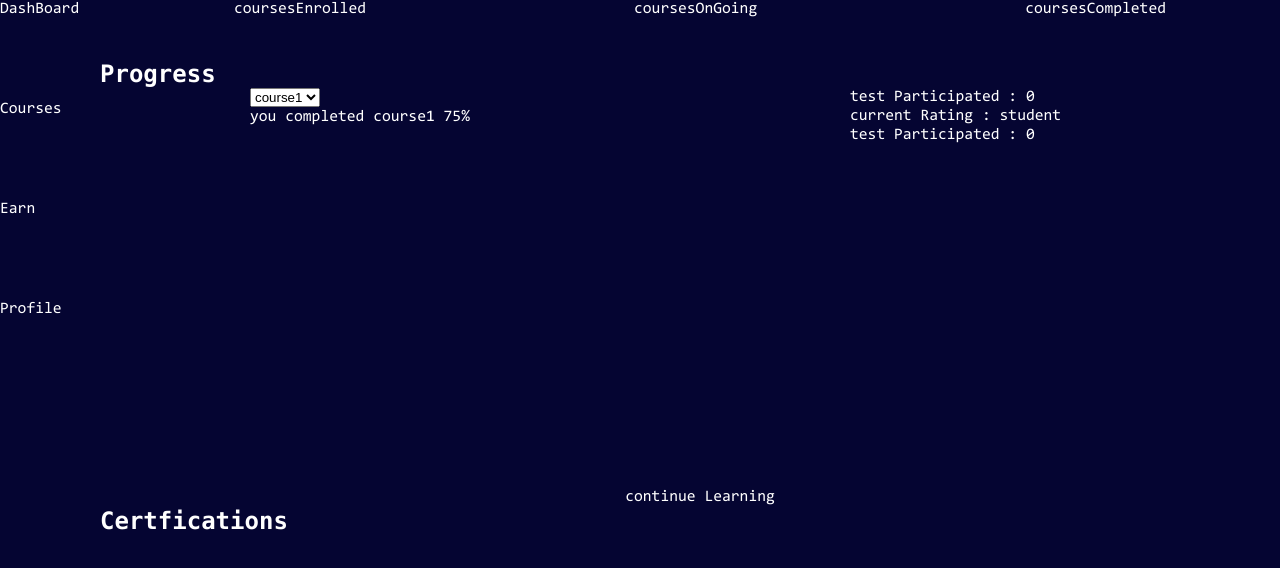
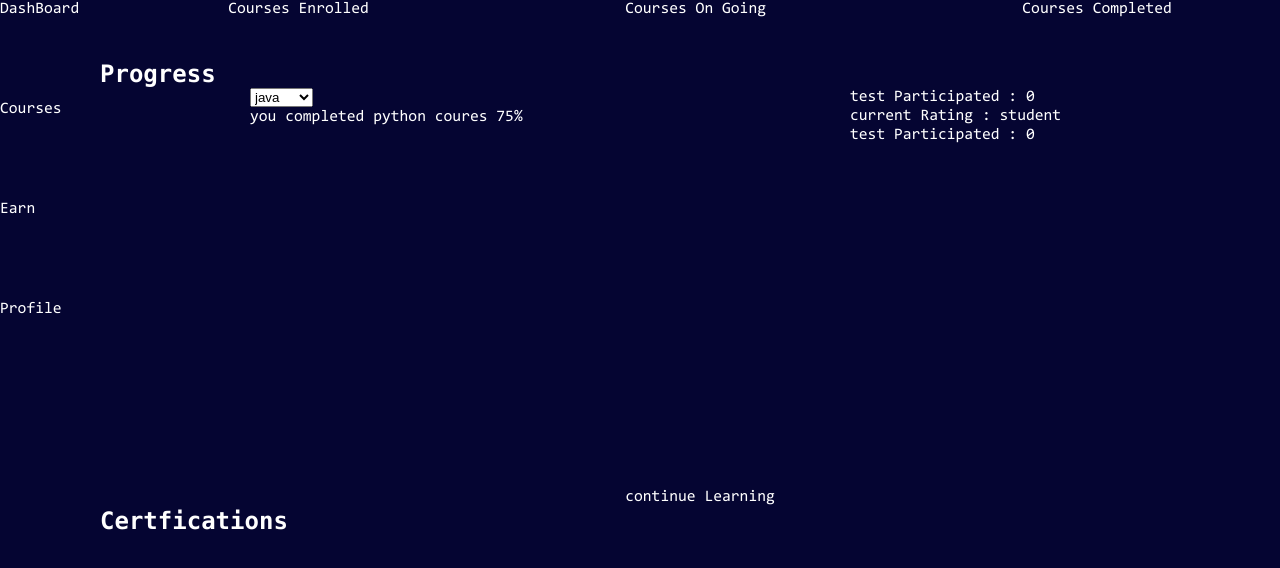
Before and after one commit to nikhilcharan-dev/n2o-ciphers, a React (Vite) app in the folder client/: page /learning-path/dashboard in a window 1280 px wide. Shown: the top 568 px of the page. Built offline with nearby package versions, Linux system fonts and the light colour scheme.

Commit message:
[umar] : fixed some bugs

```diff
--- a/client/src/pages/LearningPath/Dashboard/Dashboard.jsx
+++ b/client/src/pages/LearningPath/Dashboard/Dashboard.jsx
@@ -5,21 +5,21 @@ const Dashboard = () => {
   return (
     <section>
       <div className='coursesInfo'>
-        <div className='coursesEnrolled'>coursesEnrolled</div>
-        <div className='coursesEnrolled'>coursesOnGoing</div>
-        <div className='coursesEnrolled'>coursesCompleted</div>
+        <div className='coursesEnrolled'>Courses Enrolled</div>
+        <div className='coursesOnGoing'>Courses On Going</div>
+        <div className='coursesCompleted'>Courses Completed</div>
       </div>
        <div className='Progress'>
           <h1>Progress</h1>
           <div className='displayProgress'>
             <div className="courseCompletionProgress">
               <select className='courseSelector'>
-                <option value="course1">course1</option>
-                <option value="course2">course2</option>
-                <option value="course3">course3</option>
-                <option value="course4">course4</option>
+                <option value="java">java</option>
+                <option value="cpp">cpp</option>
+                <option value="python">python</option>
+                <option value="sql">sql</option>
               </select>
-              <div>you completed course1 75%</div>
+              <div>you completed python coures 75%</div>
             </div>
             <div className="tests">
               <div>test Participated : 0</div>
--- a/client/src/pages/LearningPath/LearningPath.css
+++ b/client/src/pages/LearningPath/LearningPath.css
@@ -1,6 +1,6 @@
 .Learner{
-    width: 100%;
-    height: 100%;
+    width: 100vw;
+    height: 100vh;
     display: flex;
 }
 .learningSidebar{
@@ -9,7 +9,7 @@
     width: 100px;
     flex-direction: column;
 }
-ul > li{
+.sidebarSections > li {
     height: 100px;
     width: 100px;
 }
```
